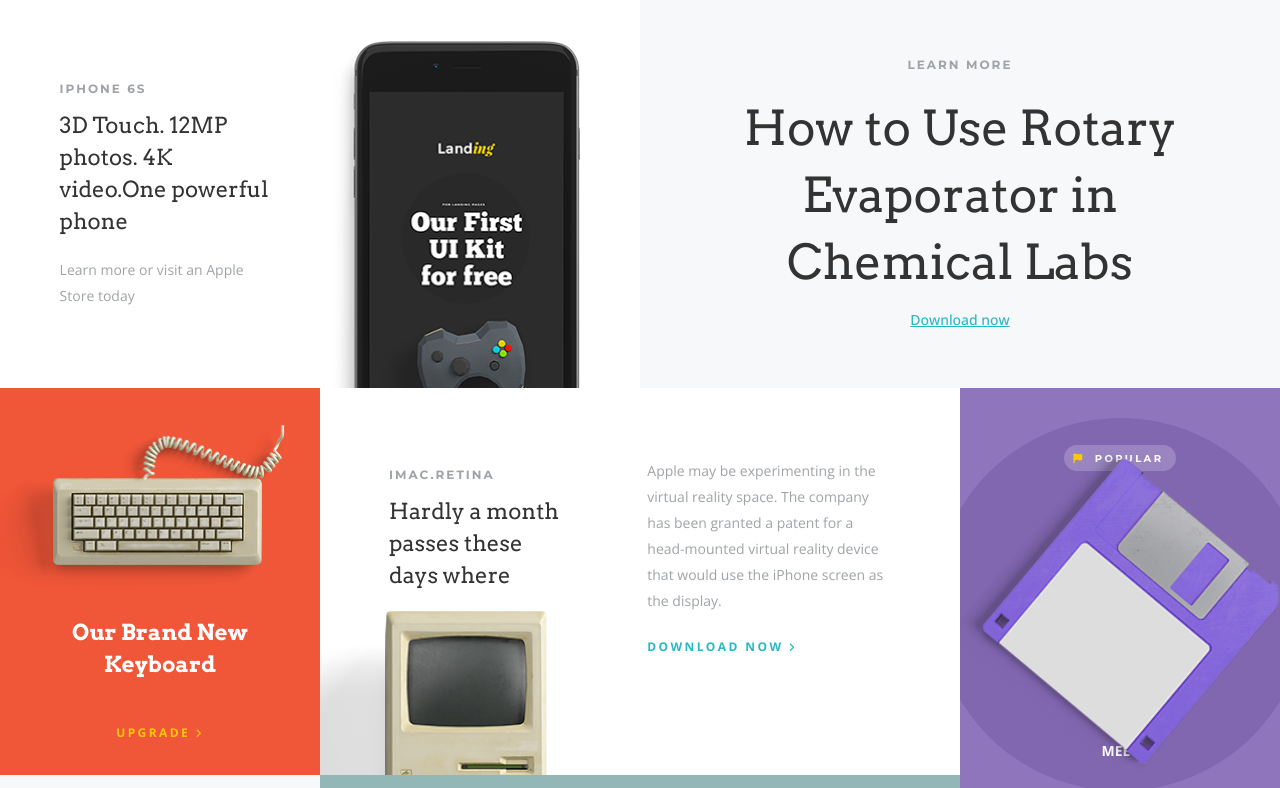
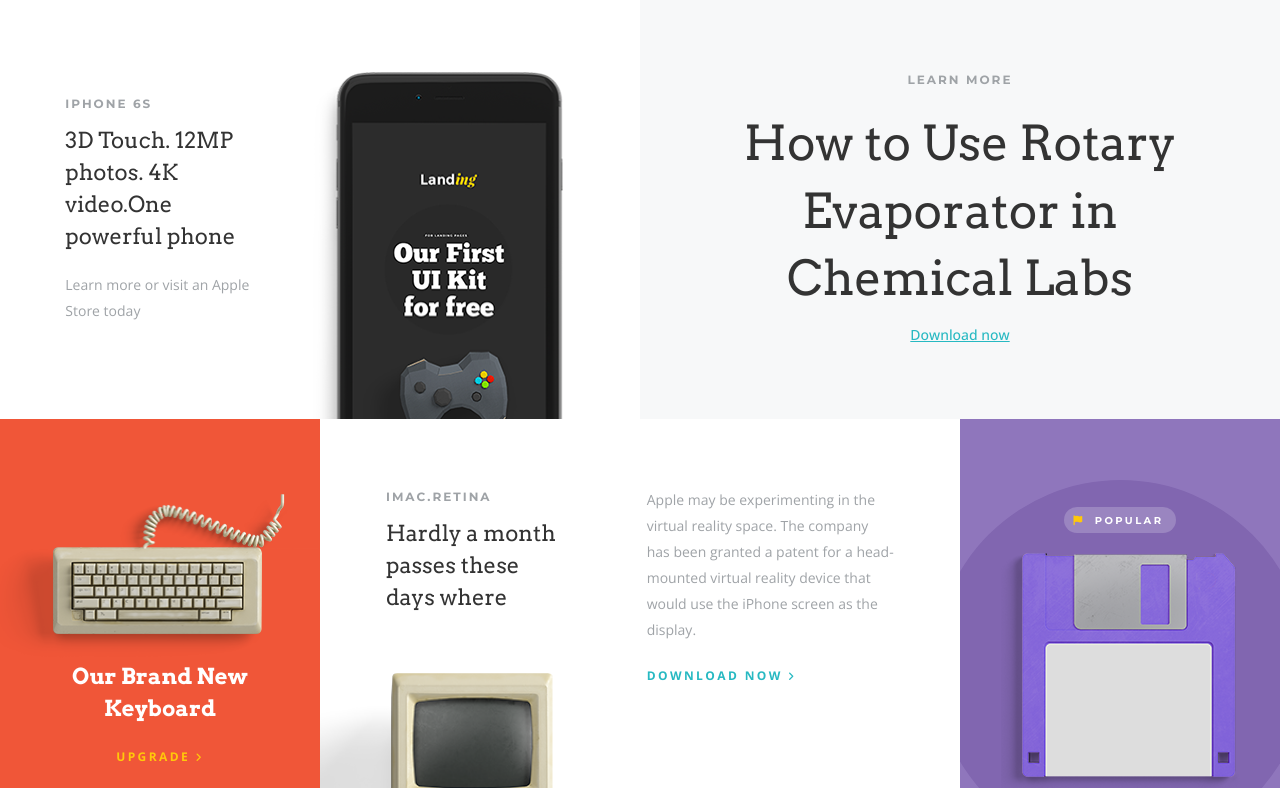
Before and after one commit to O-marss/grid-masterclass, a plain HTML site: page index.html in a window 1280 px wide. Shown: the top 788 px of the page. Drawn offline with nearby package versions, Linux system fonts and the light colour scheme.

Commit message:
Adjust responsive displays

```diff
--- a/css/style.css
+++ b/css/style.css
@@ -1,46 +1,37 @@
-*{
+* {
   box-sizing: border-box;
   margin: 0;
   padding: 0;
 }
 
-body{
+body {
   font-family: "Open Sans", sans-serif;
   font-size: 0.875rem;
   line-height: 26px;
   color: #9fa3a7;
+  overflow-x: hidden;
 }
 
-h1{
-    font-family: "Arvo", serif ;
-    font-size: 2.1875rem;
-    font-weight: 400;
-    color: #333;
-    line-height: 1.4em;
-    margin: 1.25rem 0 0.625rem;
-}
-
-h2{
+h2 {
   font-family: "Arvo", serif;
   font-size: 1.375rem;
   font-weight: 400;
   line-height: 32px;
   color: #333;
   margin: 0.625rem 0 1.25rem;
-
 }
 
-h3{
+h3 {
   font-family: "Montserrat", sans-serif;
   font-size: 0.75rem;
   font-weight: 700;
-    line-height: 20px;
-    letter-spacing: 2px;
+  line-height: 1.25rem;
+  letter-spacing: 0.125rem;
   text-transform: uppercase;
   color: #9fa3a7;
 }
 
-.arrow-link{
+.arrow-link {
   display: inline-block;
   font-family: inherit;
   font-size: 0.75rem;
@@ -52,221 +43,199 @@ h3{
   margin-top: 1.25rem;
 }
 
-.chevron-rigth{
+.chevron-rigth {
   font-size: 10px;
   font-weight: bolder;
   margin-left: 5px;
 }
 
-
-a:visited, a:active{
+a:visited,
+a:active {
   text-decoration: none;
 }
 
-a{
+a {
   display: inline-block;
   font-size: 0.875rem;
   color: #27b9c2;
 }
 
-span{
+span {
   display: inline-block;
   font-size: 0.875rem;
   color: #27b9c2;
 }
 
-img{
+img {
   display: inline-block;
   max-width: 100%;
   vertical-align: middle;
 }
 
-.horizontal-container{
+.horizontal-container {
   display: flex;
 }
 
-.vertical-container{
+.vertical-container {
   display: flex;
   flex-direction: column;
-
 }
 
-
 /* Adjust the page grid  */
-#page-container{
+#page-container {
+  position: relative;
   display: grid;
   grid-template-areas:
-    "learn-more learn-more learn-more learn-more "
-    "iphone iphone iphone iphone "
-    "keyboard keyboard  controller controller "
-    "imac imac imac imac "
-    "twitter twitter  icloud icloud"
-    "best-choice best-choice icloud icloud "
+    "learn-more learn-more learn-more learn-more"
+    "iphone iphone iphone iphone"
+    "keyboard keyboard keyboard keyboard"
+    "controller controller controller controller"
+    "imac imac imac imac"
+    "twitter twitter twitter twitter"
+    "icloud icloud icloud icloud"
+    "best-choice best-choice best-choice best-choice"
     "qoute qoute qoute qoute"
-    "tv tv tv tv"
-    ;
-    grid-template-columns: 1fr 1fr 1fr 1fr ;
-    grid-template-rows: auto 1fr 1fr 1fr  1fr 1fr auto auto;
+    "tv tv tv tv";
+
+  grid-template-columns: 1fr 1fr 1fr 1fr;
+  grid-template-rows: auto auto auto auto auto auto auto auto auto auto;
   grid-column-gap: 0px;
   grid-row-gap: 0px;
+  align-content: start;
 }
 
-
 /* First section of the page  */
-#learn-more{
+#learn-more {
   grid-area: learn-more;
   background-color: #f7f8f9;
+  align-items: center;
+  justify-content: center;
   overflow: hidden;
-    align-content: center;
+  padding: 3.125rem 0;
+  text-align: center;
 }
 
-#learn-more-container{
-    align-items: center;
-}
-
-#learn-more h1{
+#learn-more h1 {
+  font-family: "Arvo", serif;
+  font-weight: 400;
+  color: #333;
+  line-height: 1.4em;
+  margin: 1.25rem 0 0.625rem;
+  font-size: 10vw;
+  max-width: 550px;
   margin: 1.25rem 0 0.625rem;
   max-width: 550px;
 }
 
-#learn-more a{
+#learn-more a {
   font-size: 0.875rem;
   font-weight: 500;
   letter-spacing: normal;
   text-decoration: underline;
 }
 
-
-#learn-more-container{
-    padding: 3.125rem 0;
-    text-align: center;
-}
-
 /* Second section of the page */
-#iphone{
+#iphone {
   grid-area: iphone;
   background-color: #fff;
   overflow: hidden;
-
+  align-items: center;
+  justify-content: space-around;
+  padding: 2.5rem 1rem 0 1rem;
 }
 
-#iphone-container{
-    height: 100%;
-    align-items: center;
-    justify-content: space-evenly;
+#iphone img {
+  display: block;
+  margin-inline: auto;
+  transform: translateX(-5%);
 }
 
-.iphone-details{
-    width: 33%;
+.iphone-details {
+  width: 90%;
 }
 
-.iphone-image{
-    align-self: end;
+.iphone-image {
   margin-top: 40px;
 }
 
-.iphone-image img{
+.iphone-image img {
   width: 250px;
 }
 
-
 /* Third section of the page */
-#keyboard{
-    position: relative;
+#keyboard {
   grid-area: keyboard;
   background-color: #f05638;
-    align-content: center;
-    overflow: hidden;
-
-}
-
-#keyboard-container{
   justify-content: center;
   align-items: center;
   text-align: center;
+  padding-block: 40px;
+  overflow: hidden;
 }
 
-#keyboard-container img{
+#keyboard img {
   width: 320px;
   transform: translateY(5%);
 }
 
-#keyboard a{
+#keyboard a {
   color: #ffc80a;
 }
 
-#keyboard-container h2{
+#keyboard h2 {
   color: #fff;
   font-weight: bold;
-    margin-top: 2.1875rem;
+  /* margin-block: 2.1875rem 0; */
+  margin-block: 0.625rem 0;
   text-transform: capitalize;
   max-width: 280px;
-
 }
 
 /* Third section of the page */
-#controller{
+#controller {
   grid-area: controller;
   background-color: #f7f8f9;
-    align-content: center;
-
-}
-
-#controller-container{
   justify-content: center;
   align-items: center;
   text-align: center;
+  padding-block: 30px;
 }
 
-#controller img{
+#controller img {
   width: 248px;
   transform: translate(-10%, -8%);
 }
 
-#controller h2{
-    width: 50%;
+#controller h2 {
   text-transform: capitalize;
 }
 
-
 /* Fourth section of the page */
-#imac{
+#imac {
   grid-area: imac;
   background-color: #fff;
-    width: 100%;
-    padding: 70px 30px 0 30px;
-    justify-content: space-around;
+  padding: 68px 4% 50px 4%;
   overflow: hidden;
-
 }
 
-.imac-header{
-    align-self: end;
-    width: 50%;
-    justify-content: space-around;
-    max-width: 180px;
+.imac-header {
+  width: 100%;
+  margin-bottom: 34px;
 }
 
-.imac-header-text{
+.imac-header-text {
   text-align: left;
 }
 
-.imac-header img{
-    transform: translateX(-65%);
+.imac-image {
+  width: 200%;
+  max-width: none;
+  transform: translateX(-57%);
+  margin-top: 40px;
 }
 
-.imac-image{
-    width: 250%;
-}
-
-.imac-details{
-    width: 42%;
-}
-
-
 /* Fifth section of the page */
-#twitter{
-    position: relative;
+#twitter {
   grid-area: twitter;
   background-color: #38d5f4;
   justify-content: center;
@@ -274,28 +243,27 @@ img{
   text-align: center;
 }
 
-#twitter h2{
+#twitter h2 {
   color: #fff;
 }
 
-#twitter-container{
+.twitter-content {
   display: flex;
   flex-direction: column;
   justify-content: center;
   width: 240px;
   height: 240px;
-    padding-inline: 34px;
+  padding-inline: 2.125rem;
   background-color: #35cfed;
   border-radius: 50%;
-    justify-self: center;
 }
 
-#twitter img{
-    width:44px
+.twitter-content img {
+  width: 44px;
 }
 
 /* Fifth section of the page */
-#icloud{
+#icloud {
   grid-area: icloud;
   background-color: #8f76bc;
   justify-content: center;
@@ -309,17 +277,17 @@ img{
   color: #fff;
 }
 
-#icloud i{
+#icloud i {
   color: #ffc80a;
 }
 
-#icloud h2{
+#icloud h2 {
   font-size: 32px;
   font-weight: bold;
   margin-block: 20px 10px;
 }
 
-.icloud-image-container{
+.icloud-image-container {
   align-items: center;
   justify-content: center;
   background-color: #8166b0;
@@ -328,7 +296,7 @@ img{
   border-radius: 50%;
 }
 
-.icloud-header-title{
+.icloud-header-title {
   display: flex;
   align-items: center;
   gap: 10px;
@@ -342,19 +310,19 @@ img{
   letter-spacing: 2.4px;
 }
 
-.icloud-header-title h3{
+.icloud-header-title h3 {
   font-size: 10px;
   line-height: 23px;
   font-weight: 700;
   letter-spacing: 2.4px;
 }
 
-#icloud img{
+#icloud img {
   width: 239px;
   margin-top: 20px;
 }
 
-#icloud a{
+#icloud a {
   text-decoration: none;
   background-color: #ffc80a;
   color: #000;
@@ -366,28 +334,33 @@ img{
   padding: 14px 28px;
 }
 
-.icloud-content{
+.icloud-content {
   width: 80%;
   max-width: 290px;
 }
 
 /* Sixth section of the page */
-#best-choice{
+#best-choice {
   position: relative;
   grid-area: best-choice;
   display: flex;
+  align-items: center;
+  justify-content: center;
+  text-align: center;
   background-color: #93b6b7;
   background-image: url(../images/UX.png);
   background-position: 50% 100%;
   background-size: 80%;
   background-repeat: no-repeat;
+  padding-top: 30px;
+  overflow: hidden;
 }
 
-#best-choice *{
+#best-choice * {
   color: #fff;
 }
 
-#best-choice h3{
+#best-choice h3 {
   position: absolute;
   top: 20px;
   left: 30px;
@@ -400,7 +373,7 @@ img{
   text-transform: uppercase;
 }
 
-#best-choice h2{
+#best-choice h2 {
   width: 90%;
   font-size: 22px;
   line-height: 32px;
@@ -408,28 +381,20 @@ img{
   text-transform: capitalize;
 }
 
-#best-choice-container{
-    align-items: center;
-    justify-content: center;
-    text-align: center;
-    padding-top: 30px;
-}
-
-#best-choice-container h2{
+#best-choice h2 {
   max-width: 280px;
   margin: auto;
   padding-block: 31px;
 }
 
-#best-choice-container img{
+#best-choice img {
   position: relative;
   width: 90%;
   left: -12%;
-
 }
 
 /* Seventh section of the page */
-#qoute{
+#qoute {
   grid-area: qoute;
   align-items: center;
   justify-content: center;
@@ -437,7 +402,7 @@ img{
   background-color: #fff;
 }
 
-#qoute h3{
+#qoute h3 {
   background-color: #7bc424;
   color: #fff;
   font-size: 8px;
@@ -448,145 +413,141 @@ img{
   text-transform: uppercase;
 }
 
-#qoute h2{
+#qoute h2 {
+  width: 70%;
   text-transform: capitalize;
+  text-align: center;
 }
 
 /* Eighth section of the page */
-#tv{
+#tv {
   grid-area: tv;
+  justify-content: center;
+  align-items: center;
+  padding: 0 1.25rem 1.875rem 1.25rem;
   background-color: #2c2c2c;
+  overflow: hidden;
 }
 
-#tv-container{
-    justify-content: center;
-    align-items: center;
-    padding-inline: 5%;
-}
-
-.tv-image{
+.tv-image img {
   position: relative;
-    left: -15%;
+  left: -18%;
   width: 270px;
 }
 
 #tv h2 {
-    width: 35%;
   color: #fff;
+  margin-top: 0;
+  text-align: center;
+  /* width: 35%; */
 }
-
-
-
 
 /* !Animate Sections */
 
-#learn-more{
+/* #learn-more {
   position: relative;
 }
 
-
-.scientest-image{
+.scientest-image {
   position: absolute;
   bottom: calc(-100%);
   right: -5%;
   width: 30%;
-    transition: all 0.5s ease-in-out ;
+  transition: all 0.5s ease-in-out;
+  z-index: 999;
 }
 
-
-#learn-more:hover .scientest-image{
+#learn-more:hover .scientest-image {
   bottom: -3%;
-    transition: all 0.5s ;
-
+  transition: all 0.5s;
 }
 
-
-#iphone img:hover{
+#iphone img:hover {
   transform: scale(1.1);
 }
 
-@keyframes zoom{
-    0%{
+@keyframes zoom {
+  0% {
     transform: scale();
   }
 
-    100%{
+  100% {
     width: 150%;
   }
 }
-
-
 .icloud-image-container img {
   animation: rotating 2s linear infinite alternate;
 }
 
-@keyframes rotating{
-    0%{
+@keyframes rotating {
+  0% {
     transform: rotate(0deg);
   }
-    45%{
+  45% {
     transform: rotate(0deg);
   }
-    90%{
+  90% {
     transform: rotate(360deg);
   }
 
-    100%{
+  100% {
     transform: rotate(360deg);
   }
-
 }
-
-
-#best-choice{
+#best-choice {
   overflow: hidden;
 }
 
-#best-choice img{
+#best-choice img {
   animation: moveDown 4s 1s linear infinite alternate;
 }
 
-@keyframes moveDown{
-    0%{
+@keyframes moveDown {
+  0% {
     transform: translateY(0);
   }
 
-   45%{
+  45% {
     transform: translateY(0);
   }
 
-    90%{
+  90% {
     transform: translateY(100%);
   }
 
-    100%{
+  100% {
     transform: translateY(100%);
   }
 }
 
-#twitter:hover #twitter-container{
-    position: absolute;
-    animation: pingPong 2s 0.2s linear infinite;
+#twitter {
+  position: relative;
 }
 
-@keyframes pingPong{
+.twitter-content {
+  position: absolute;
+}
 
+#twitter:hover .twitter-content {
+  animation: pingPong 3s 0.4s linear infinite;
+}
 
-    0%, 50%, 100% {
-        top: calc(50% - 120px); /* Center position */
+@keyframes pingPong {
+  0%,
+  50%,
+  100% {
+    left: calc(50% - 120px);
   }
   25% {
-        top: 0; /* Moves to the top */
+    left: 0;
   }
   75% {
-        top: calc(100% - 240px); /* Moves to the bottom */
+    left: calc(100% - 240px);
   }
 }
 
-
-
-#keyboard-container{
-    position: absolute;
+#keyboard {
+  position: relative;
   top: 0;
   left: 0;
   right: 0;
@@ -594,7 +555,7 @@ img{
   transition: all 0.4s;
 }
 
-#overlay{
+#overlay {
   position: absolute;
   top: 0;
   left: 0;
@@ -608,26 +569,23 @@ img{
   transform: translateX(-100%);
   text-align: center;
   transition: transform 0.4s;
-
 }
 
-
-#overlay img{
-    width: 80%;
+#overlay img {
+  width: 70%;
   filter: drop-shadow(4px 4px 9px #000a);
-
 }
 
-#overlay h2{
+#overlay h2 {
   color: #fff;
   font-weight: bold;
   text-transform: capitalize;
   max-width: 180px;
 }
 
-#overlay a{
+#overlay a {
   color: #000;
 }
 #overlay:target {
   transform: translateX(0);
-}
+} */
--- a/index.html
+++ b/index.html
@@ -31,22 +31,17 @@
   <body>
     <div id="page-container">
       <!-- /* First section of the page */ -->
-      <div id="learn-more">
-        <div id="learn-more-container" class="vertical-container">
-          <div class="learn-more-content">
+      <div id="learn-more" class="vertical-container">
             <h3>learn more</h3>
             <h1>How to Use Rotary Evaporator in Chemical Labs</h1>
             <a href="#">Download now</a>
-          </div>
-          <div class="scientest-image">
+          <!-- <div class="scientest-image">
             <img src="images/scientist.png" alt="" />
-          </div>
-        </div>
+          </div> -->
       </div>
 
       <!-- /* Second section of the page */ -->
-      <div id="iphone">
-        <div id="iphone-container" class="horizontal-container">
+      <div id="iphone" class="vertical-container">
           <div class="iphone-details">
             <h3>iphone 6s</h3>
             <h2>3D Touch. 12MP photos. 4K video.One powerful phone</h2>
@@ -54,49 +49,44 @@
           </div>
           <div class="iphone-image">
             <img src="images/iphone.png" alt="iphone" />
-          </div>
         </div>
       </div>
 
       <!-- /* Third section of the page */ -->
-      <div id="keyboard">
-        <div id="keyboard-container" class="vertical-container">
+      <div id="keyboard" class="vertical-container">
           <img src="images/Keyboard.png" alt="Keyboard" />
           <h2>our brand new keyboard</h2>
           <a href="#overlay" class="arrow-link"
             >Upgrade<i class="fa chevron-rigth" aria-hidden="true"></i>
          </a
           >
-        </div>
-        <div id="overlay">
+
+          <!-- <div id="overlay">
           <img src="images/logit-keyboard.png" alt="" />
-          <h2>Upgrade your Keyboard</h2>
+          <h2>Downgrade your Keyboard</h2>
           <a href="#keyboard-container" class="arrow-link"
           >Downgrade<i class="fa chevron-rigth" aria-hidden="true"></i></a>
-        </div>
+        </div> -->
+
       </div>
 
       <!-- /* Third section of the page */ -->
-      <div id="controller">
-        <div id="controller-container" class="vertical-container">
+      <div id="controller" class="vertical-container">
           <img src="images/Controller.png" alt="Controller" />
           <h2>games ourpasion</h2>
           <a href="" class="arrow-link"
             >learn<i class="fa chevron-rigth" aria-hidden="true"></i></a
           >
-        </div>
       </div>
 
       <!-- /* Fourth section of the page */ -->
-      <div id="imac" class="horizontal-container">
+      <div id="imac" class="vertical-container">
         <div class="imac-header vertical-container">
           <div class="imac-header-text">
             <h3>IMAC.RETINA</h3>
             <h2>Hardly a month passes these days where</h2>
           </div>
-          <div class="imac-image">
-            <img src="images/Macintosh.png" alt="Macintosh" />
-          </div>
+            <img src="images/Macintosh.png" alt="Macintosh" width="231px" sizes="(max-width: 479px) 100vw, 450px" class="imac-image" />
         </div>
         <div class="imac-details vertical-container">
           <p>
@@ -111,13 +101,13 @@
       </div>
 
       <!-- /* Fifth section of the page */ -->
-      <div id="twitter" class="vertical-container">
-        <div id="twitter-container">
-          <div class="twitter-icon">
-            <img src="images/twitter.png" alt="twitter" />
+      <div id="twitter" class="horizontal-container">
+          <div class="twitter-content vertical-container">
+            <div class="twitter-icon">
+              <img src="images/twitter.png" alt="twitter" />
+            </div>
+            <h2>Connect with Twitter</h2>
           </div>
-          <h2>Connect with Twitter</h2>
-        </div>
       </div>
 
       <!-- /* Fifth section of the page */ -->
@@ -142,12 +132,10 @@
       </div>
 
       <!-- /* Sixth section of the page */ -->
-      <div id="best-choice">
-        <div id="best-choice-container" class="vertical-container">
+      <div id="best-choice" class="vertical-container">
           <h3>best choice</h3>
           <h2>much much better experience</h2>
           <img src="images/iPad Pro.png" alt="iPad" />
-        </div>
       </div>
 
       <!-- /* Seventh section of the page */ -->
@@ -157,11 +145,9 @@
       </div>
 
       <!-- /* Eighth section of the page */ -->
-      <div id="tv">
-        <div id="tv-container" class="horizontal-container">
+      <div id="tv" class="vertical-container">
           <div class="tv-image"><img src="images/TV.png" alt="TV" /></div>
           <h2>More than just a display, it’s a vision</h2>
-        </div>
       </div>
     </div>
   </body>
--- a/media/media.css
+++ b/media/media.css
@@ -1,10 +1,94 @@
+
+
 @media (min-width: 576px){
 
 }
 
-@media (min-width: 768px){
+@media (min-width: 500px){
+    #page-container{
+        display: grid;
+        grid-template-areas:
+        "learn-more learn-more learn-more learn-more "
+        "iphone iphone iphone iphone "
+        "keyboard keyboard controller controller "
+        "imac imac imac imac "
+        "twitter twitter icloud icloud"
+        "best-choice best-choice icloud icloud "
+        "qoute qoute qoute qoute"
+        "tv tv tv tv"
+        ;
+        grid-template-columns: 1fr 1fr 1fr 1fr ;
+        grid-template-rows: auto 1fr 1fr 1fr auto auto auto auto;
+        grid-column-gap: 0px;
+        grid-row-gap: 0px;
+    }
 
+    #learn-more h1{
+        font-size: 2.1875rem;
+    }
+
+    #iphone{
+        flex-direction: row;
+        align-items: center;
+        padding: 0 1.9375rem;
+    }
+
+    .iphone-details{
+        width: 33%;
+        margin: 0;
+    }
+
+    .iphone-image{
+        align-self: end;
+        margin-top: 40px;
+    }
+
+    .iphone-image img{
+        width: 250px;
+    }
+
+
+    #imac{
+        flex-direction: row;
+        padding: 68px 4% 0 4%;
+    }
+
+    #imac{
+        justify-content: space-around;
+    }
+
+    .imac-header{
+        align-self: end;
+        width: 50%;
+        max-width: 180px;
+        margin: 0;
+
+    }
+
+    .imac-image{
+        transform: translateX(-63%);
+        width: 250%;
+    }
+
+    .imac-details{
+        width: 42%;
+        margin: 0;
+    }
+
+    #tv{
+        flex-direction: row;
+        justify-content: space-evenly;
+        padding-block: 0;
+        padding-inline: 2.5rem;
+    }
+
+    #tv h2{
+        width: 35%;
+        text-align: left;
+    }
 }
+
+
 
 @media (min-width: 992px){
 
@@ -23,6 +107,9 @@
     }
 
     #iphone{
+        flex-direction: row;
+        justify-content: space-around;
+        align-items: center;
         grid-column: 1 / 3;
         grid-row: 1 / 2;
     }
@@ -69,24 +156,7 @@
         grid-column: 3 / 5;
     }
 
-    #twitter:hover #twitter-container{
-        position: absolute;
-        animation: pingPong 3s 0.4s linear infinite;
-    }
 
-    @keyframes pingPong{
-
-
-        0%, 50%, 100% {
-            left: calc(50% - 120px); /* Center position */
-        }
-        25% {
-            left: 0; /* Moves to the top */
-        }
-        75% {
-            left: calc(100% - 240px); /* Moves to the bottom */
-        }
-    }
 }
 
 @media (min-width: 1200px){
```
Lines whose indentation alone changed are shown as unchanged.
